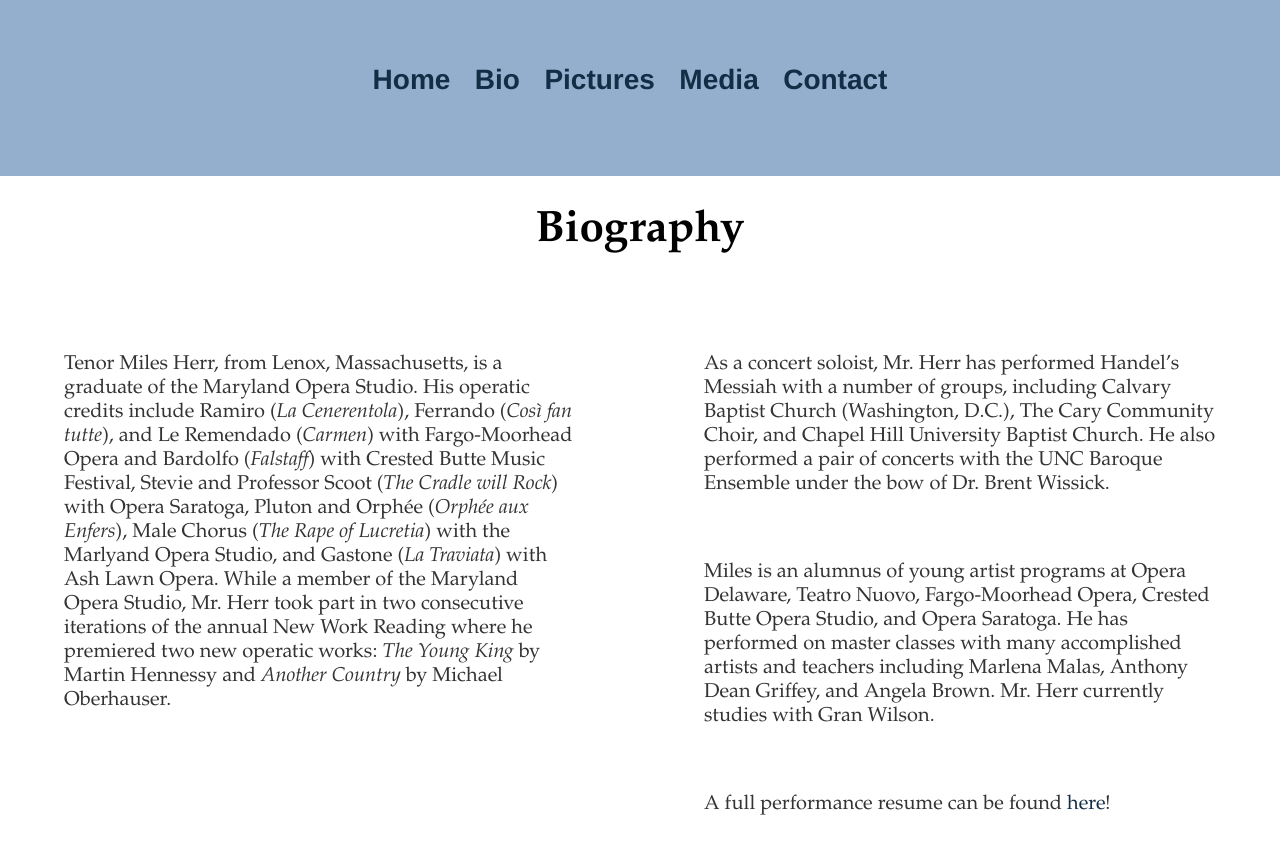
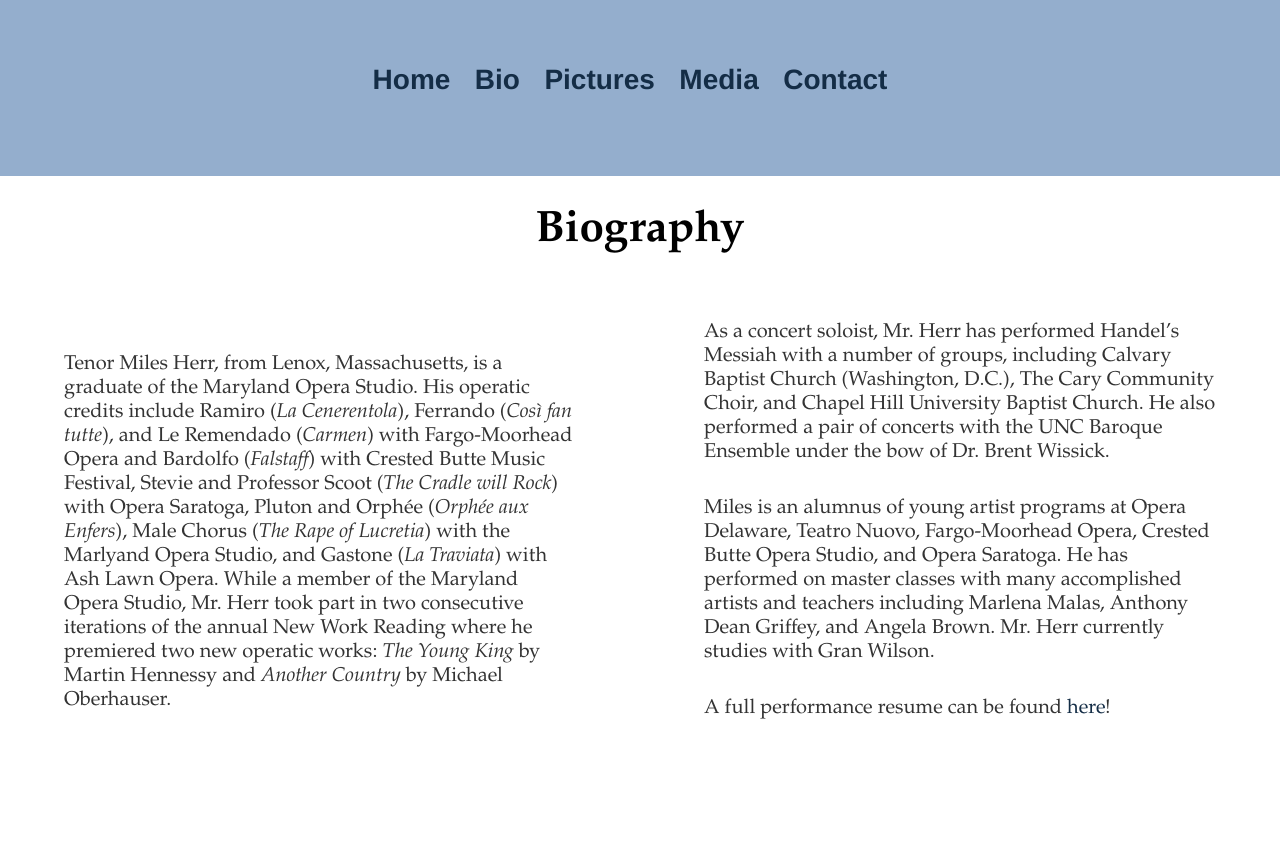
Before and after one commit to leemlb06pmi/leemlb06pmi.github.io, a Jekyll site: the page built from bio/index.html, in a window 1280 px wide. Shown: the top 854 px of the page. Built offline with Jekyll 4.4.1, drawn with Linux system fonts in a browser that asks for light colours.

Commit message:
Update index.html

```diff
--- a/bio/index.html
+++ b/bio/index.html
@@ -18,14 +18,14 @@ Work Reading where he premiered two new operatic works: <em>The Young King</em>
   </div>
 
   <div class = "column">
-    <p style="text-align:left;margin:10%;">As a concert soloist, Mr. Herr has performed Handel’s Messiah with a number of groups, including Calvary Baptist Church
+    <p style="text-align:left;margin:5% 10% 5% 10%;">As a concert soloist, Mr. Herr has performed Handel’s Messiah with a number of groups, including Calvary Baptist Church
 (Washington, D.C.), The Cary Community Choir, and Chapel Hill University Baptist Church.  He also performed a pair of
       concerts with the UNC Baroque Ensemble under the bow of Dr. Brent Wissick.</p>
 
-    <p style="text-align:left;margin:10%;">Miles is an alumnus of young artist programs at Opera Delaware, Teatro Nuovo, Fargo-Moorhead Opera, Crested Butte Opera Studio, and Opera Saratoga.
+    <p style="text-align:left;left;margin:5% 10% 5% 10%;">Miles is an alumnus of young artist programs at Opera Delaware, Teatro Nuovo, Fargo-Moorhead Opera, Crested Butte Opera Studio, and Opera Saratoga.
 He has performed on master classes with many accomplished artists and teachers including Marlena Malas, Anthony Dean Griffey,
   and Angela Brown. Mr. Herr currently studies with Gran Wilson.</p>
 
-  <p style="text-align:left;margin:10%;">A full performance resume can be found <a href="/photos/Miles Herr Resume.pdf" download style="font-size:1em">here</a>!</p>
+  <p style="text-align:left;left;margin:5% 10% 5% 10%;">A full performance resume can be found <a href="/photos/Miles Herr Resume.pdf" download style="font-size:1em">here</a>!</p>
   </div>
 </div>
```
